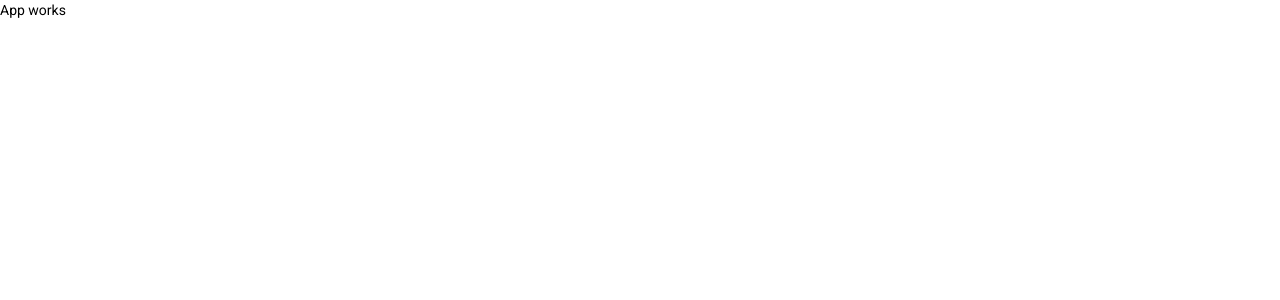
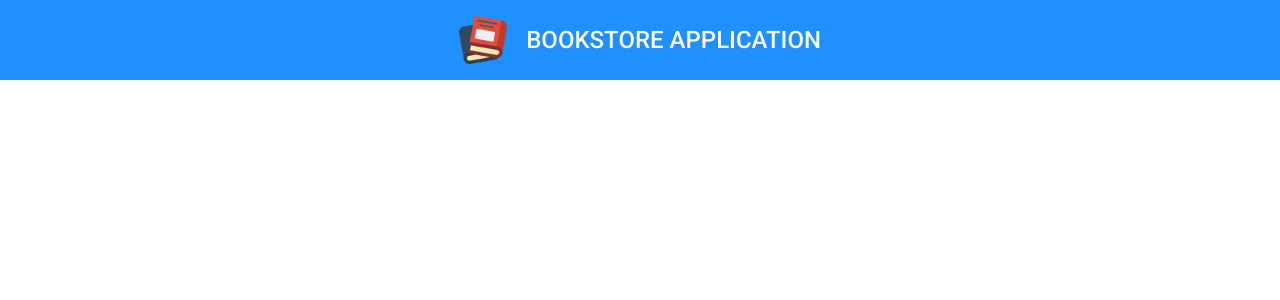
Before and after one commit to ldslucas23/bookstoreapp-front, an Angular app: page / in a window 1280 px wide. Shown: the top 300 px of the page. Built offline with nearby package versions, Linux system fonts and the light colour scheme.

Commit message:
Implementando o componente HEADER

```diff
--- a/src/app/app.component.html
+++ b/src/app/app.component.html
@@ -1 +1 @@
-<p>App works</p>
+<app-header></app-header>
--- /dev/null
+++ b/src/app/components/template/header/header.component.css
@@ -0,0 +1,21 @@
+img {
+    height: 3rem;
+}
+
+.header{
+    justify-content: center;
+    height: 10%;
+    background-color: dodgerblue;
+}
+
+span{
+    display: flex;
+    align-items: center;
+
+}
+
+h1{
+    padding-left: 1.2rem;
+    font-size: 1.5rem;
+    color: floralwhite;
+}
--- /dev/null
+++ b/src/app/components/template/header/header.component.html
@@ -0,0 +1,8 @@
+<mat-toolbar class="header">
+    <span>
+        <img src="assets/img/book.png">
+    </span>
+    <span>
+        <h1>BOOKSTORE APPLICATION</h1>
+    </span>
+</mat-toolbar>
--- /dev/null
+++ b/src/app/components/template/header/header.component.ts
@@ -0,0 +1,15 @@
+import { Component, OnInit } from '@angular/core';
+
+@Component({
+  selector: 'app-header',
+  templateUrl: './header.component.html',
+  styleUrls: ['./header.component.css']
+})
+export class HeaderComponent implements OnInit {
+
+  constructor() { }
+
+  ngOnInit(): void {
+  }
+
+}
```
Also changed, not shown: src/app/app.module.ts (+7 -2 lines), src/assets/img/book.png (added).
